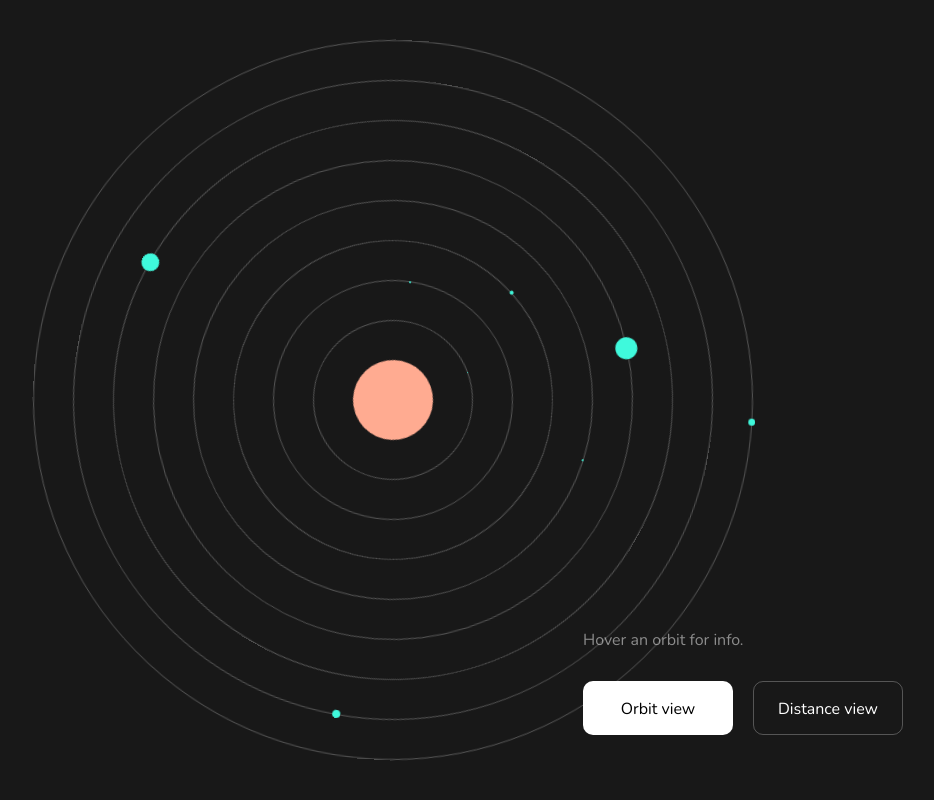
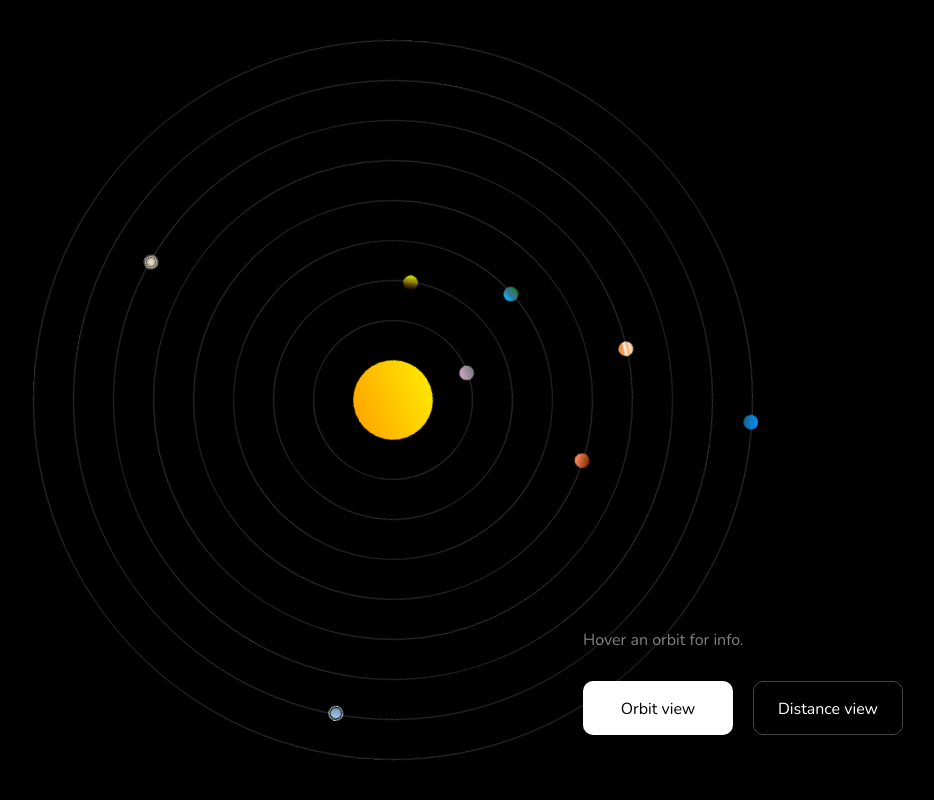
Before and after one commit to tbrew1023/solar-system-map, a plain HTML site: page index.html in a window 1280 px wide. Both pictures are taken after a click on the element "Orbit view". Shown: the top 800 px of the page, without its empty margins (247-1181 px from the left). Drawn offline with nearby package versions, Linux system fonts and the light colour scheme.

Commit message:
fixed planet scaling issue

```diff
--- a/scripts.js
+++ b/scripts.js
@@ -95,7 +95,9 @@ function defaultView() {
     'height':'80px'
   });
   $('.planet').css({
-    //'transform': 'scale(3)'
+    'width': '15px',
+    'height':'15px',
+    'top':'-7px'
   });
   $('.solar-system').css({
     'margin-left':'0'
@@ -115,6 +117,50 @@ function defaultView() {
 }
 
 function distanceView() {
+  $('.mercury').css({
+    'width': '1px',
+    'height':'1px',
+    'top':'-1px'
+  });
+  $('.venus').css({
+    'width':'2px',
+    'height':'2px',
+    'top':'-1px'
+  });
+  $('.earth').css({
+    'width':'4px',
+    'height':'4px',
+    'top':'-3px'
+  });
+  $('.mars').css({
+    'width':'2px',
+    'height':'2px',
+    'top':'-1px'
+  });
+  $('.jupiter').css({
+    'width':'22px',
+    'height':'22px',
+    'top':'-11px'
+  });
+  $('.saturn').css({
+    'width':'18px',
+    'height':'18px',
+    'top':'-9px'
+  });
+  $('.uranus').css({
+    'width':'8px',
+    'height':'8px',
+    'top':'-4px'
+  });
+  $('.neptune').css({
+    'width':'7px',
+    'height':'7px',
+    'top':'-4px'
+  });
+
+
+
+
   $('.mercury-orbit').css({
     'width': '247px',
     'height':'247px',
@@ -304,7 +350,6 @@ function distanceView() {
     $('.info h1').html(info[8].name);
     $('.info p').html(info[8].description);
     $('.orbit').css('border','1px solid #ffffff34');
-    $(this).css('border','1px solid #ffffff');
   }, function() {
     $('.info h1').html(info[0].name);
     $('.info p').html(info[0].description);
--- a/styles.css
+++ b/styles.css
@@ -84,7 +84,7 @@ body {
   overflow: hidden;
   margin: 0;
   min-height: 100vh;
-  background-color: #181818;
+  background-color: black;
   font-family: 'Nunito', sans-serif;
 }
 
@@ -245,7 +245,7 @@ p {
 	display: flex;
 	justify-content: center;
 	align-items: center;
-	border: 1px solid #ffffff44;
+	border: 1px solid #ffffff34;
   border-radius: 50%;
   transition: 4s ease, border 200ms;
 }
@@ -319,72 +319,61 @@ p {
 
 .planet {
 	position: absolute;
-	top: -3px;
-  width: 5px;
-  height: 5px;
+	top: -7px;
+  width: 15px;
+  height: 15px;
 	border-radius: 50%;
-  background-color: #3ff9dc;
   box-shadow: '0px 0px 20px 20px #3ff9dc37';
+  background-size: contain;
+  background-position: center;
+  background-repeat: no-repeat;
 }
 
 .mercury {
-  width: 1px;
-  height: 1px;
-  top: -1px;
+  background-image: url('res/svg-planets/mercury.svg');
 }
 
 .venus {
-  width: 2px;
-  height: 2px;
-  top: -1px;
+  background-image: url('res/svg-planets/venus.svg');
 }
 
 .earth {
-  width: 4px;
-  height: 4px;
-  top: -3px;
+  background-image: url('res/svg-planets/earth.svg');
 }
 
 .mars {
-  width: 2px;
-  height: 2px;
-  top: -1px;
+  background-image: url('res/svg-planets/mars.svg');
 }
 
 .jupiter {
-  width: 22px;
-  height: 22px;
-  top: -11px;
+  background-image: url('res/svg-planets/jupiter.svg');
 }
 
 .saturn {
-  width: 18px;
-  height: 18px;
-  top: -9px;
+  background-image: url('res/svg-planets/saturn.svg');
 }
 
 .uranus {
-  width: 8px;
-  height: 8px;
-  top: -4px;
+  background-image: url('res/svg-planets/uranus.svg');
 }
 
 .neptune {
-  width: 7px;
-  height: 7px;
-  top: -4px;
+  background-image: url('res/svg-planets/neptune.svg');
 }
 
 .sun {
 	width: 80px;
 	height: 80px;
 	border-radius: 100%;
-  background-color: #ffab91;
+  background-image: url('res/svg-planets/sun.svg');
+  background-size: contain;
+  background-position: center;
+  background-repeat: no-repeat;
   transition: 4s, box-shadow 200ms;
 }
 
 .sun:hover {
-  box-shadow: 0px 0px 10px 10px #ffab9137;
+  box-shadow: 0px 0px 10px 10px #ffff0037;
 }
 
 .leo {
```
Also changed, not shown: res/svg-planets/earth.svg (added), res/svg-planets/jupiter.svg (added), res/svg-planets/mars.svg (added), res/svg-planets/mercury.svg (added), res/svg-planets/neptune.svg (added), res/svg-planets/saturn.svg (added), res/svg-planets/sun.svg (added), res/svg-planets/uranus.svg (added), res/svg-planets/venus.svg (added).
